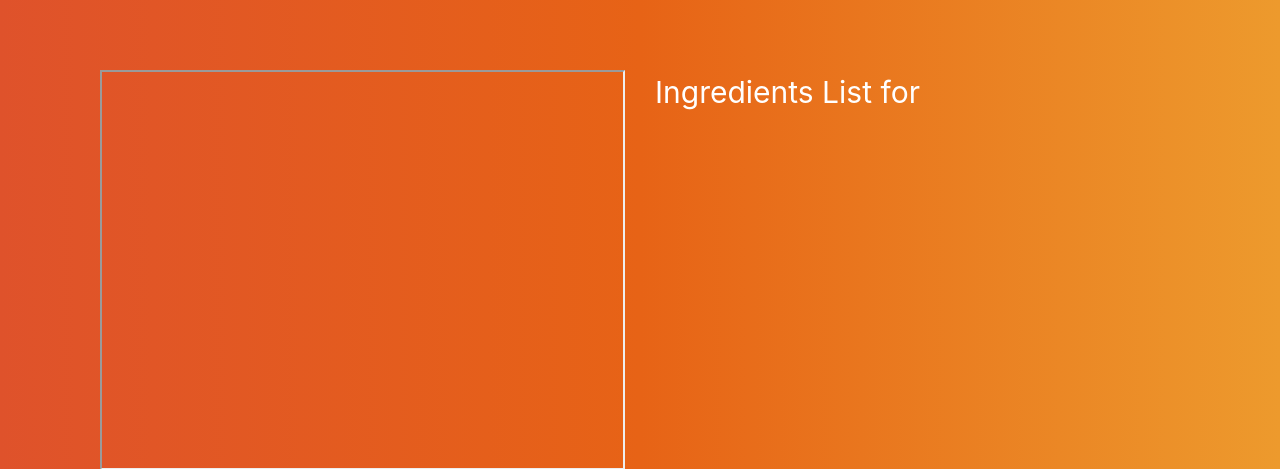
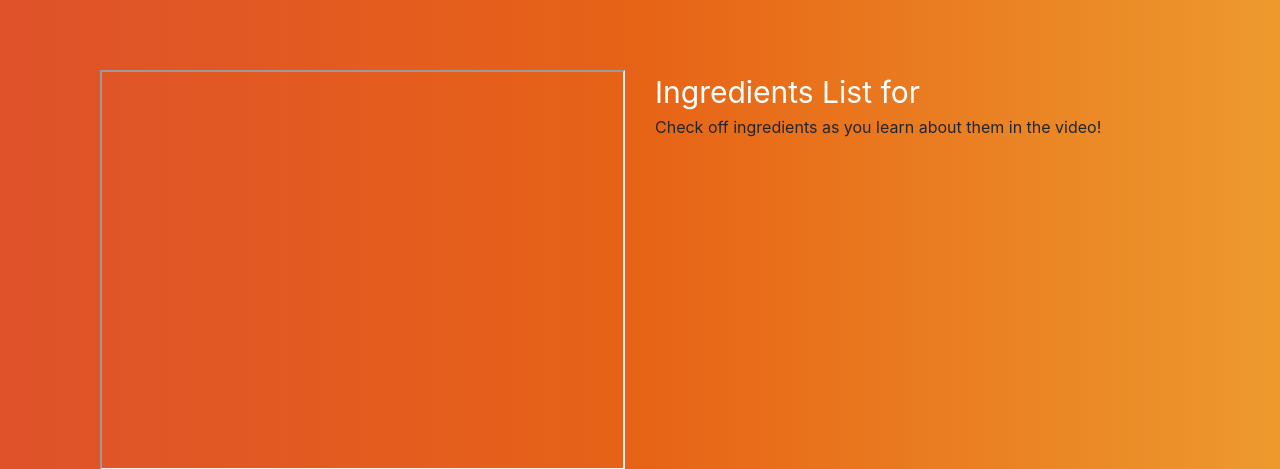
Before and after one commit to alexandraLong/CocktailConfidence, a Flask app: template UIDProj1-main/Cocktail/templates/howto.html in a window 1280 px wide. Shown: the part 80-549 px from the top of the page. Run offline with Flask 2, Linux system fonts and the light colour scheme; the template is opened without the code that fills it, so the values that code supplies are empty; some libraries are stand-ins or nearby versions.

Commit message:
Ingredients can now be checked off

```diff
--- a/UIDProj1-main/Cocktail/static/howto.js
+++ b/UIDProj1-main/Cocktail/static/howto.js
@@ -1,10 +1,18 @@
 $(document).ready(function(){
-    //console.log(drink)
-    console.log(drink["ingredients"])
-    let ing = drink["ingredients"]
-    for (let i in ing){
-        i_ID = "i".concat(i)
-        console.log(i_ID)
-        console.log(ing[i])
-    }
+
+    let i_list = $("<div>")
+    $.each(drink["ingredients"], function(index,value){
+        let check = $('<input type="checkbox">')
+        let name = "i".concat(String(index))
+        $(check).attr("name", name)
+        $(check).attr("id", name)
+        $(i_list).append(check)
+        let lab = $("<label>")
+        console.log(lab)
+        $(lab).attr("for",name)
+        $(i_list).append(lab)
+        $(lab).html(value)
+        $(i_list).append("<br>")
+    })
+    $("#ingredients").append(i_list)
 })
--- a/UIDProj1-main/Cocktail/templates/howto.html
+++ b/UIDProj1-main/Cocktail/templates/howto.html
@@ -20,7 +20,8 @@
                 </div>
                 <div class="col-lg-6 top_padding">
                     <span class = "heading">Ingredients List for {{drink.title}}</span>
-                    <span ingredients></span>
+                    <div>Check off ingredients as you learn about them in the video!</div>
+                    <div id="ingredients" class = "ingredients"></div>
                 </div>
             </div>
             <div class="row center top_padding">
```
